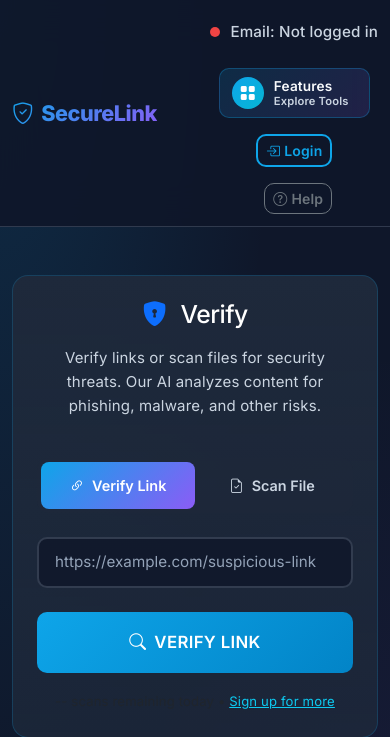
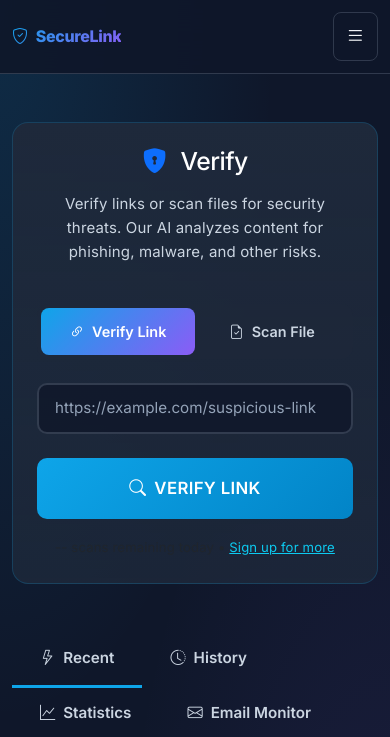
Before and after one commit to hyper1-afk/SecureLinkApp, a Flask app: page /home in a window 390 px wide. Shown: the top 737 px of the page. Run offline with Flask 3, Linux system fonts and the light colour scheme; data that the repository does not hold is empty.

Commit message:
Fix mobile navbar overlap with hamburger menu

```diff
--- a/templates/index.html
+++ b/templates/index.html
@@ -1336,6 +1336,87 @@
             transform: translateY(-2px);
             box-shadow: 0 8px 25px rgba(14, 165, 233, 0.4);
         }
+
+        /* Mobile Responsive Styles */
+        @media (max-width: 991px) {
+            .navbar .container {
+                flex-wrap: wrap;
+            }
+
+            .navbar-nav {
+                flex-direction: column;
+                width: 100%;
+                gap: 10px !important;
+                padding-top: 15px;
+                display: none;
+            }
+
+            .navbar-nav.show {
+                display: flex;
+            }
+
+            .navbar-brand {
+                font-size: 1.2rem;
+            }
+
+            .email-status {
+                display: none !important;
+            }
+
+            .user-badge {
+                padding: 8px 12px;
+                font-size: 0.85rem;
+            }
+
+            .user-info {
+                display: none;
+            }
+
+            .user-avatar {
+                width: 28px;
+                height: 28px;
+                font-size: 0.9rem;
+            }
+
+            .mobile-menu-toggle {
+                display: flex !important;
+                background: transparent;
+                border: 1px solid var(--border-color);
+                color: var(--text-primary);
+                padding: 8px 12px;
+                border-radius: 8px;
+                cursor: pointer;
+                font-size: 1.2rem;
+            }
+        }
+
+        @media (max-width: 576px) {
+            .navbar-brand {
+                font-size: 1rem;
+            }
+
+            .navbar-nav {
+                gap: 8px !important;
+            }
+
+            .btn-sm {
+                padding: 6px 10px;
+                font-size: 0.8rem;
+            }
+
+            .user-badge {
+                padding: 6px 10px;
+            }
+
+            .container {
+                padding-left: 12px;
+                padding-right: 12px;
+            }
+        }
+
+        .mobile-menu-toggle {
+            display: none;
+        }
     </style>
 </head>
 <body>
@@ -1344,7 +1425,13 @@
             <a class="navbar-brand" href="#">
                 <i class="bi bi-shield-check me-2"></i>SecureLink
             </a>
-            <div class="navbar-nav ms-auto align-items-center gap-3">
+
+            <!-- Mobile Menu Toggle -->
+            <button class="mobile-menu-toggle" onclick="toggleMobileMenu()">
+                <i class="bi bi-list"></i>
+            </button>
+
+            <div class="navbar-nav ms-auto align-items-center gap-3" id="mobileNav">
                 <span class="email-status nav-link" id="emailStatus">
                     <span class="status-dot disconnected"></span>
                     <span>Email: Disconnected</span>
@@ -2033,6 +2120,12 @@
     </div>
 
     <script>
+        // Mobile Menu Toggle
+        function toggleMobileMenu() {
+            const nav = document.getElementById('mobileNav');
+            nav.classList.toggle('show');
+        }
+
         // Tutorial Functions
         let currentSlide = 1;
         const totalSlides = 5;
```
Also changed, not shown: browser-extension/icons/Chrome Web Snippet.png (added), browser-extension/icons/Screenshot 2026-02-08 080258.png (added), browser-extension/icons/Screenshot 2026-02-08 080717.png (added).
